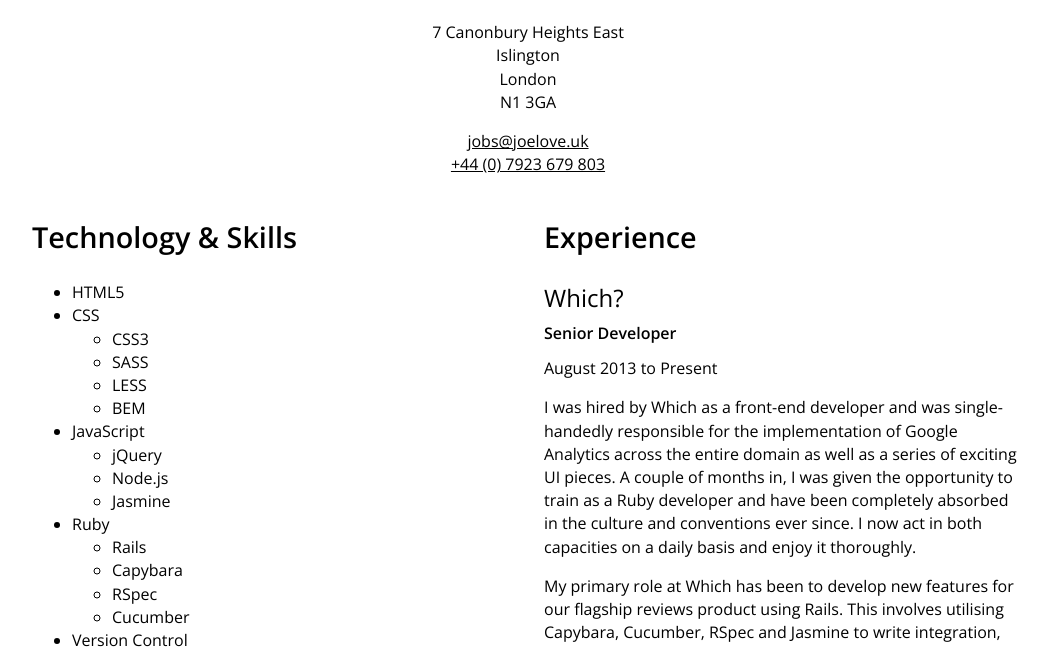
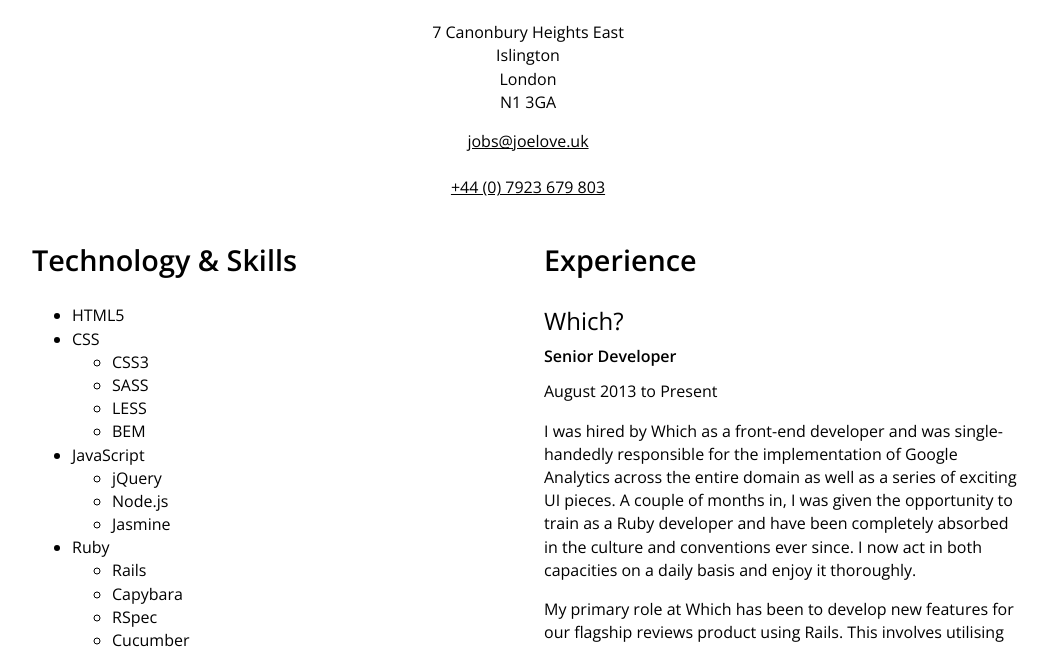
Before and after one commit to joelove/cv, a plain HTML site: page public/index.html in a window 1280 px wide. Shown: the part 149-796 px from the top of the page, without its empty margins (112-1160 px from the left). Drawn offline with nearby package versions, Linux system fonts and the light colour scheme.

Commit message:
pagespeed tweaks

```diff
--- a/public/index.html
+++ b/public/index.html
@@ -5,7 +5,7 @@
   <meta http-equiv="X-UA-Compatible" content="IE=edge">
   <meta name="viewport" content="width=device-width, initial-scale=1">
   <title>Joe Love</title>
-  <link href='http://fonts.googleapis.com/css?family=Open+Sans:300,400,600,700' rel='stylesheet' type='text/css'>
+  <link href='http://fonts.googleapis.com/css?family=Open+Sans:300,400,600' rel='stylesheet' type='text/css'>
   <link rel="stylesheet" href="styles/main.css">
 </head>
 <body>
@@ -25,7 +25,7 @@
 
   <section class="contact-details">
     <p>
-      <a href="mailto:jobs@joelove.uk" class="contact-details__email">jobs@joelove.uk</a><br>
+      <a href="mailto:jobs@joelove.uk" class="contact-details__email">jobs@joelove.uk</a><br><br>
       <a href="tel:+447847071079" class="contact-details__phone">+44 (0) 7923&nbsp;679&nbsp;803</a>
     </p>
   </section>
--- a/public/styles/main.css
+++ b/public/styles/main.css
@@ -144,12 +144,6 @@
 
 }
 
-@media (max-width: 70em) {
-  .contact-details__email {
-    margin-bottom: 2em;
-  }
-}
-
 @media (max-width: 70em) and (min-width: 44em) {
   body { font-size: 120% }
 }
```
